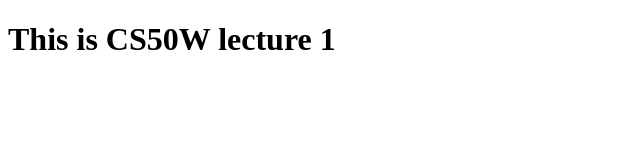
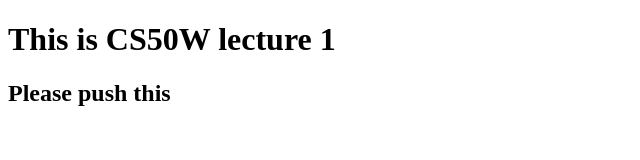
Before and after one commit to sungwhan1990/CS50W, a plain HTML site: page cs50w.html in a window 1280 px wide. Shown: the whole page, without its empty margins (0-640 px from the left). Drawn offline with Linux system fonts and the light colour scheme.

Commit message:
new line

```diff
--- a/cs50w.html
+++ b/cs50w.html
@@ -1,3 +1,11 @@
+<!--
+git clone <url>: clone repository to local folder
+git add <filename>: add file
+git commit -m "message": save snapshot of current repository to local folder with message
+git status: check the status of local repository
+git push: push changes to server
+-->
+
 <!DOCTYPE html>
 <html lang="en">
     <head>
@@ -5,5 +13,6 @@
     </head>
     <body>
         <h1>This is CS50W lecture 1</h1>
+        <h2>Please push this</h2>
     </body>
 </html>
```
